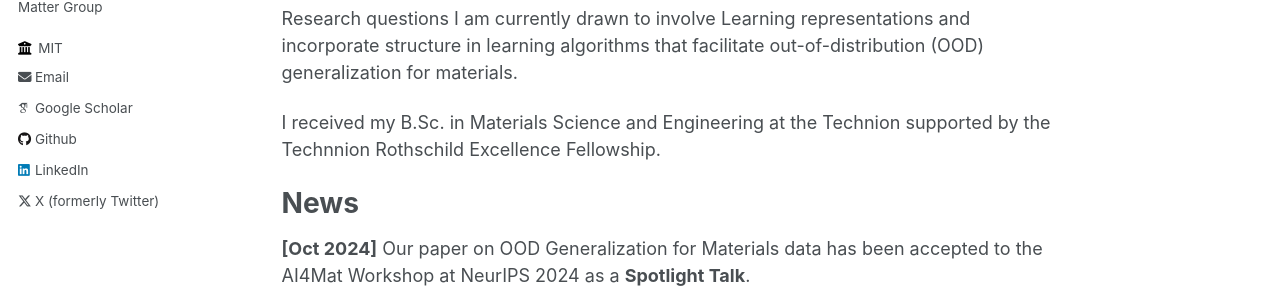
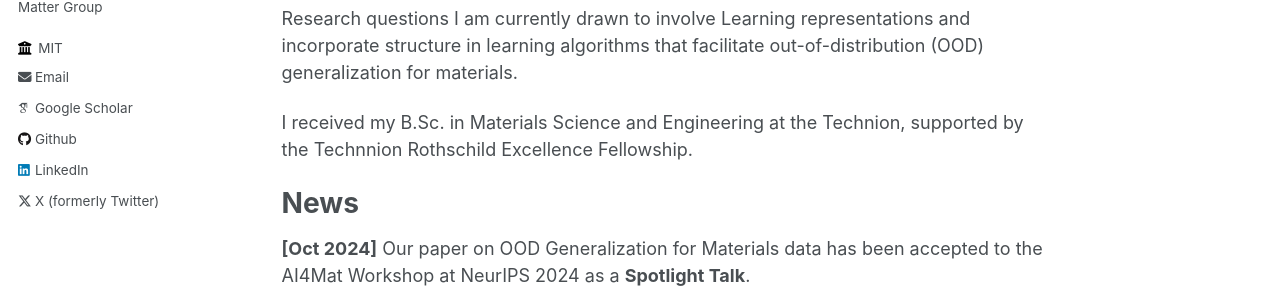
Before and after one commit to nofitsegal/nofitsegal.github.io, a Jekyll site: the page built from _pages/about.md, in a window 1280 px wide. Shown: the part 337-642 px from the top of the page. Built offline with Jekyll 4.4.1, drawn with Linux system fonts in a browser that asks for light colours; some web fonts are replaced.

```diff
--- a/_pages/about.md
+++ b/_pages/about.md
@@ -14,7 +14,7 @@ and generative strategies.
 
 Research questions I am currently drawn to involve Learning representations and incorporate structure in learning algorithms that facilitate out-of-distribution (OOD) generalization for materials.
 
-I received my B.Sc. in Materials Science and Engineering at the Technion supported by the Technnion Rothschild Excellence Fellowship.
+I received my B.Sc. in Materials Science and Engineering at the Technion, supported by the Technnion Rothschild Excellence Fellowship.
 
 News
 ======
```
